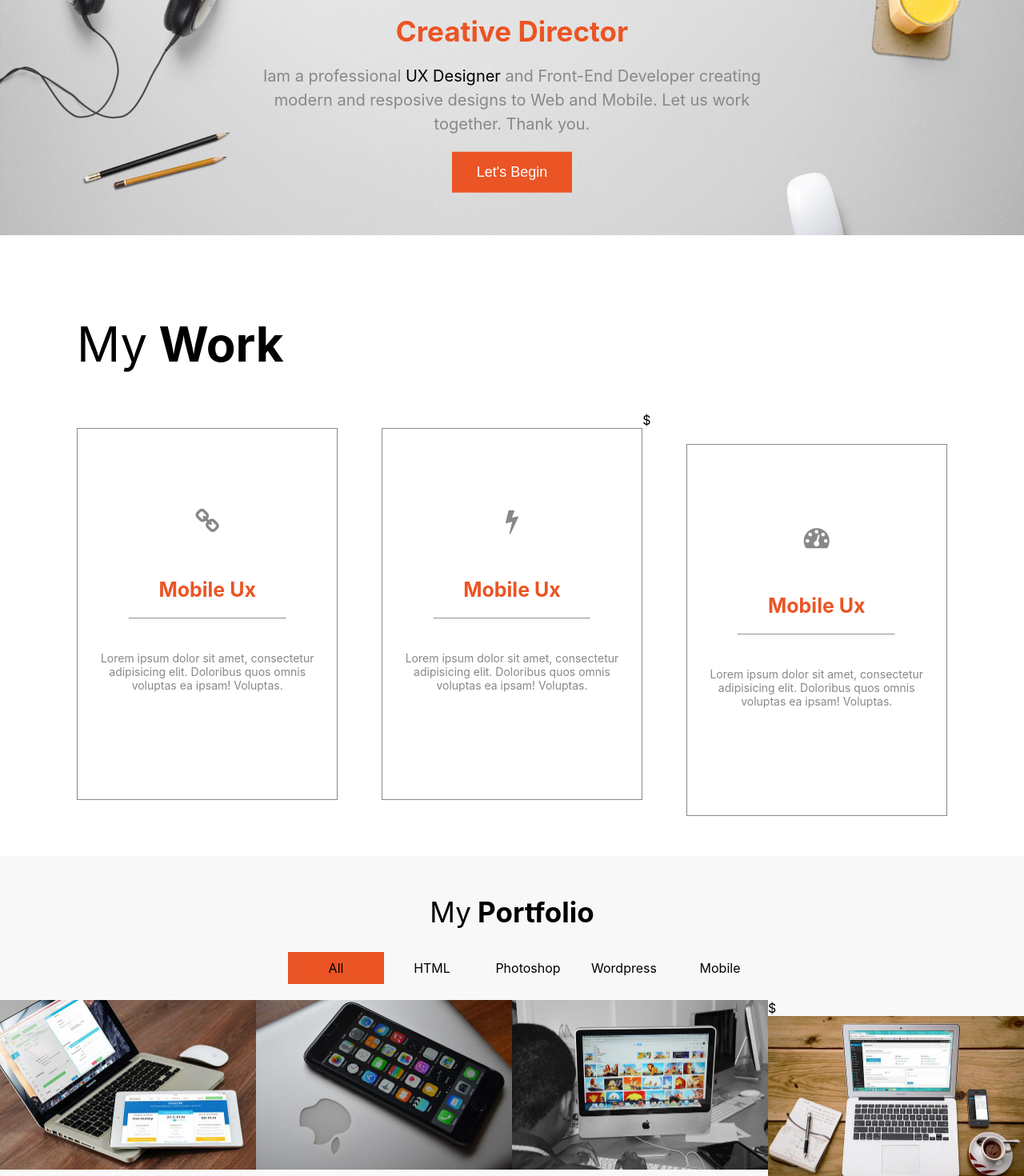
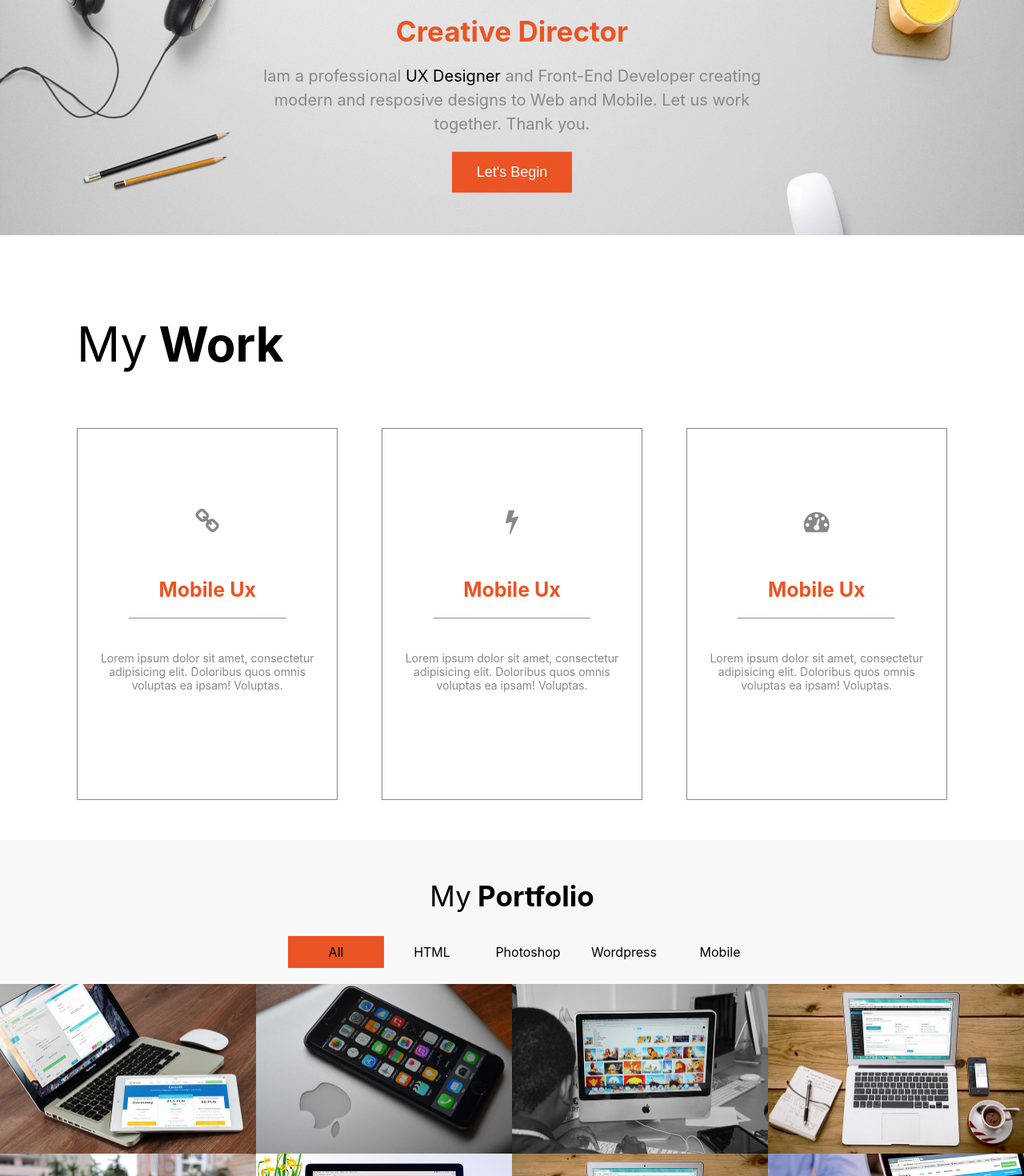
Before and after one commit to Eslam-Elareef/React_Project, a React (Create React App) app: page / in a window 1280 px wide. Shown: the part 303-1773 px from the top of the page at 80% size. Built offline with nearby package versions, Linux system fonts and the light colour scheme.

Commit message:
update 8

```diff
--- a/src/Components/Portfolio/index.js
+++ b/src/Components/Portfolio/index.js
@@ -36,22 +36,11 @@ const Portfolio = () =>  {
         </PortfolioList>
 
         <div className='box'>
-
-          ${PortfolioImages}
-
-          {/* <ImageRapper>
-              <Image src="images/Portfolio/portfolio-img1.jpg" alt="" />
-              <Overlay>
-                  <OverlaySpan>
-                      Show Image
-                  </OverlaySpan>
-              </Overlay>
-          </ImageRapper> */}
-
-            </div>
+          {PortfolioImages}
+        </div>
 
       </PortfolioSection>
-    );
+    )
   }
 
   export default Portfolio;
--- a/src/Components/Work/index.js
+++ b/src/Components/Work/index.js
@@ -35,7 +35,7 @@ class Work extends Component {
             <div className="container">
                 <WorkTitle> <Span>My</Span> Work</WorkTitle>
 
-                ${worksList}
+                {worksList}
 
                 {/* <WorkPart first="1">
                     <Icon className="icon fa fa-chain fa-2x"></Icon>
```
